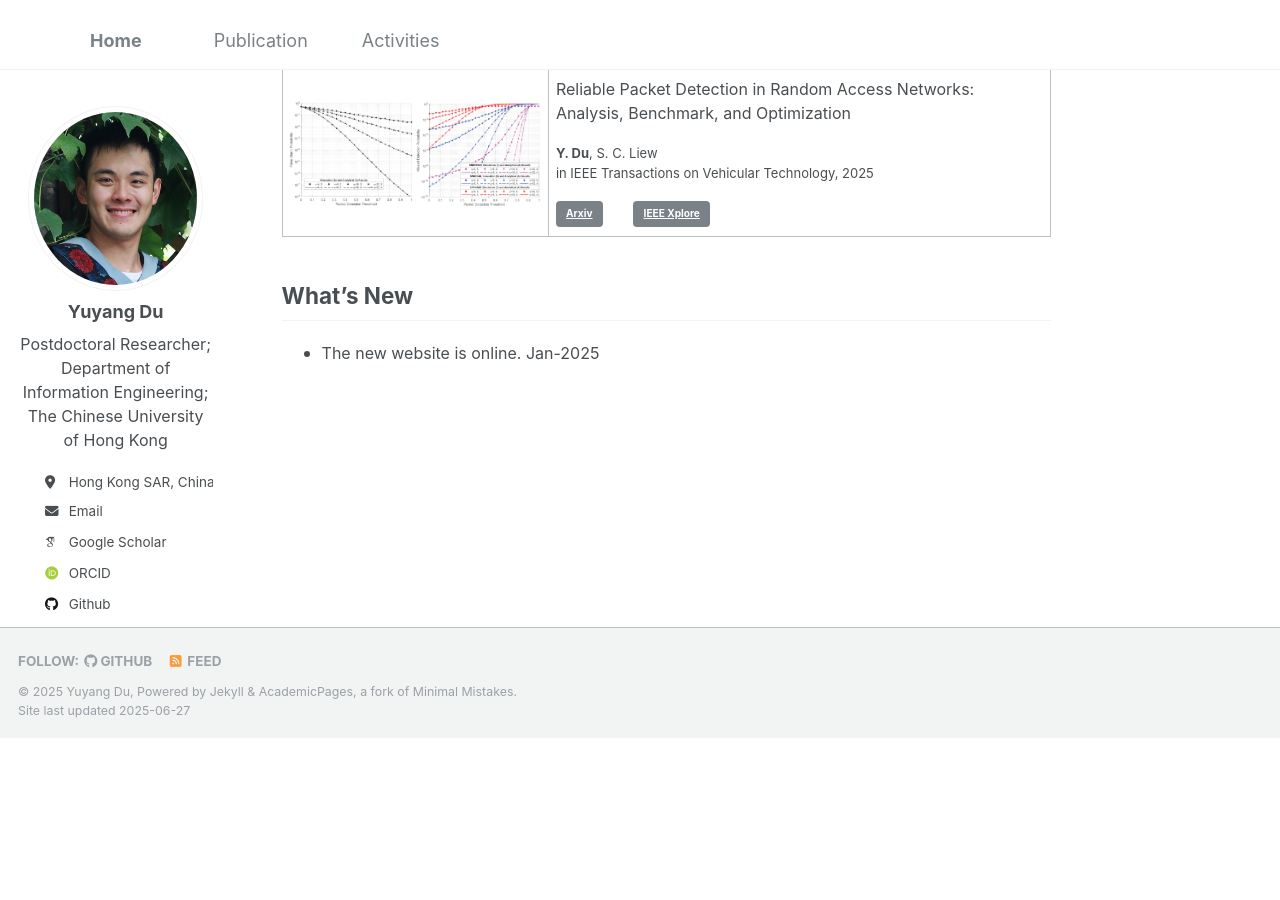
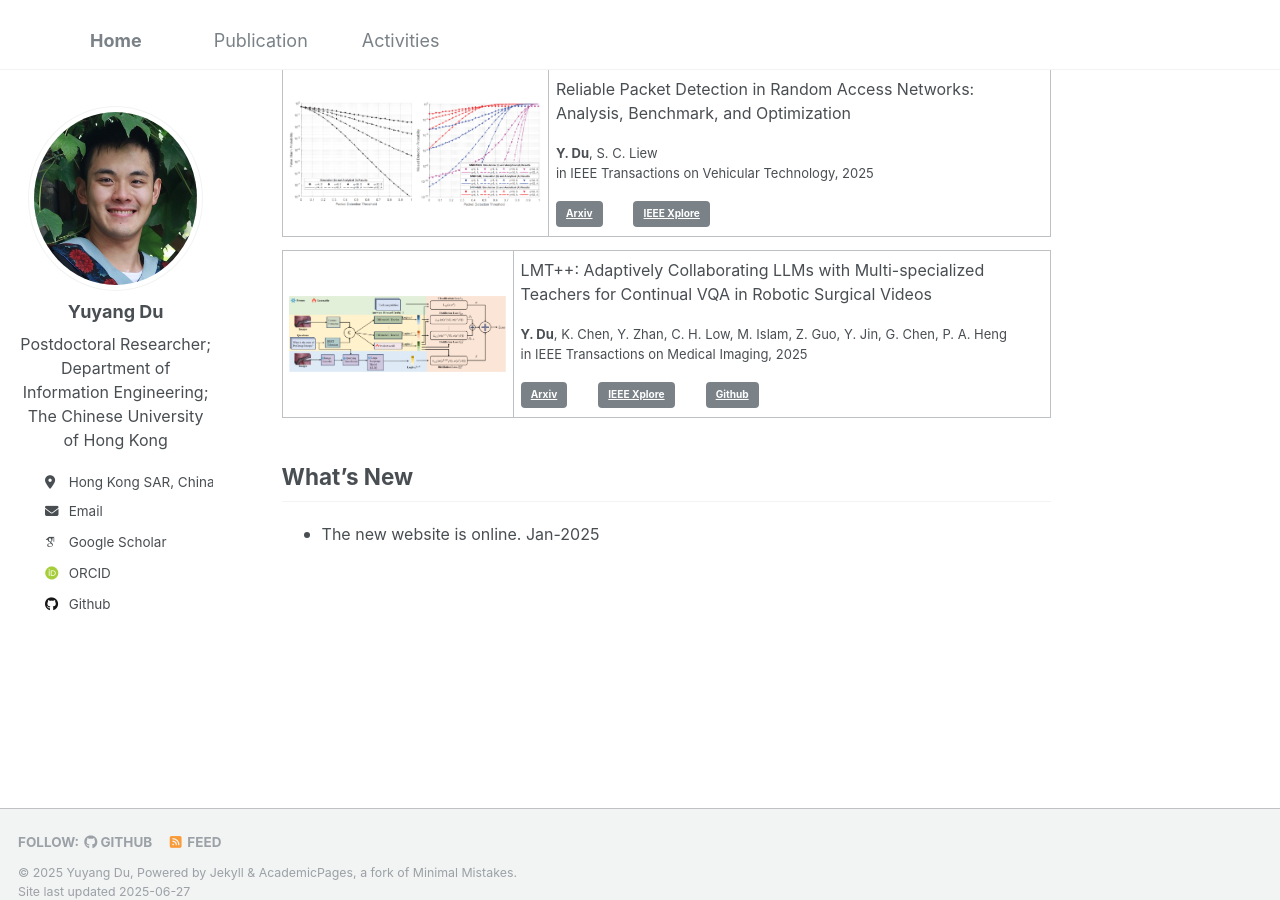
Before and after one commit to yuyangdu01/yuyangdu01.github.io, a Jekyll site: the page built from _pages/about.md, in a window 1280 px wide and 900 px high, scrolled down 518 px. Built offline with Jekyll 4.4.1, drawn with Linux system fonts in a browser that asks for light colours; some web fonts are replaced; before the commit the page ends 1256 px from its top, so only the background shows below that.

Commit message:
Update about.md

```diff
--- a/_pages/about.md
+++ b/_pages/about.md
@@ -30,6 +30,22 @@ Selected Publications <font size=3></font>
   </td>
   </tr></table>
 </div>
+<div class="row border-bottom-1">
+  <table border="0" cellspacing="1" border-left="none" border-right="none"><tr>
+  <td>
+  <div class="col-sm-5 col-md-4 col-lg-4 col-xl-4 m-auto"><img class="img-pub shadow-pub" src="images/2.png" width="400"></div>
+  </td>
+  <td>
+  <div class="col align-self-center pub">
+    <p class="pub-p"><font size=3>LMT++: Adaptively Collaborating LLMs with Multi-specialized Teachers for Continual VQA in Robotic Surgical Videos</font></p>
+    <p class="pub-p"><font size=2><b>Y. Du</b>, K. Chen, Y. Zhan, C. H. Low, M. Islam, Z. Guo, Y. Jin, G. Chen, P. A. Heng <br>in IEEE Transactions on Medical Imaging, 2025</font></p>
+    <a class="btn btn-primary" role="button" href="https://arxiv.org/pdf/2402.16664" target="_blank">Arxiv</a>&emsp;&emsp;
+    <a class="btn btn-primary" role="button" href="https://ieeexplore.ieee.org/document/11045720" target="_blank">IEEE Xplore</a>&emsp;&emsp;
+    <a class="btn btn-primary" role="button" href="https://github.com/yuyangdu01/LLM4VQA_CL_TMI" target="_blank">Github</a>&emsp;&emsp;
+  </div>
+  </td>
+  </tr></table>
+</div>
 
 What's New <font size=3></font>
 ------
```
